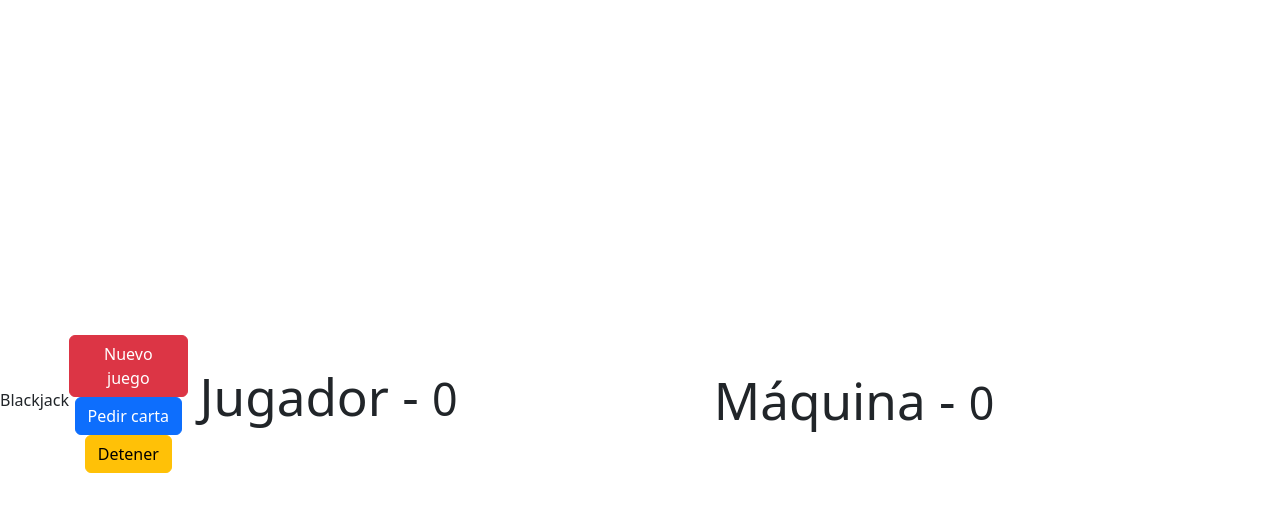
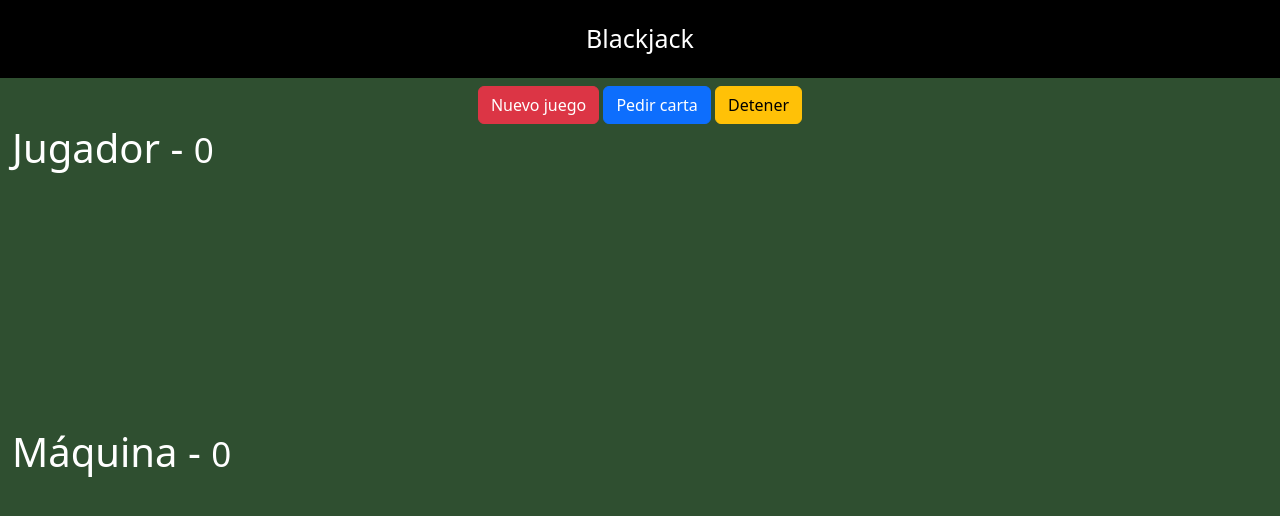
Before and after one commit to sebastian461/js-blackjack-vite, a website built with Vite: page index.html in a window 1280 px wide. Built offline with nearby package versions, Linux system fonts and the light colour scheme.

Commit message:
Style
Styles added

```diff
--- a/style.css
+++ b/style.css
@@ -1,97 +1,24 @@
-:root {
-  font-family: Inter, system-ui, Avenir, Helvetica, Arial, sans-serif;
-  line-height: 1.5;
-  font-weight: 400;
-
-  color-scheme: light dark;
-  color: rgba(255, 255, 255, 0.87);
-  background-color: #242424;
-
-  font-synthesis: none;
-  text-rendering: optimizeLegibility;
-  -webkit-font-smoothing: antialiased;
-  -moz-osx-font-smoothing: grayscale;
-  -webkit-text-size-adjust: 100%;
+html, body {
+  margin: 0;
+  background-color: #2f4f30;
+  color: white;
 }
 
-a {
-  font-weight: 500;
-  color: #646cff;
-  text-decoration: inherit;
-}
-a:hover {
-  color: #535bf2;
+.titulo {
+  text-align: center;
+  background-color: black;
+  color: white;
+  padding: 20px;
+  font-size: 25px;
 }
 
-body {
-  margin: 0;
-  display: flex;
-  place-items: center;
-  min-width: 320px;
-  min-height: 100vh;
+.carta {
+  position: relative;
+  width: 150px;
+  left: 100px;
+  margin-left: -75px;
 }
 
-h1 {
-  font-size: 3.2em;
-  line-height: 1.1;
+#maquina-cartas, #jugador-cartas {
+  height: 240px;
 }
-
-#app {
-  max-width: 1280px;
-  margin: 0 auto;
-  padding: 2rem;
-  text-align: center;
-}
-
-.logo {
-  height: 6em;
-  padding: 1.5em;
-  will-change: filter;
-  transition: filter 300ms;
-}
-.logo:hover {
-  filter: drop-shadow(0 0 2em #646cffaa);
-}
-.logo.vanilla:hover {
-  filter: drop-shadow(0 0 2em #f7df1eaa);
-}
-
-.card {
-  padding: 2em;
-}
-
-.read-the-docs {
-  color: #888;
-}
-
-button {
-  border-radius: 8px;
-  border: 1px solid transparent;
-  padding: 0.6em 1.2em;
-  font-size: 1em;
-  font-weight: 500;
-  font-family: inherit;
-  background-color: #1a1a1a;
-  cursor: pointer;
-  transition: border-color 0.25s;
-}
-button:hover {
-  border-color: #646cff;
-}
-button:focus,
-button:focus-visible {
-  outline: 4px auto -webkit-focus-ring-color;
-}
-
-@media (prefers-color-scheme: light) {
-  :root {
-    color: #213547;
-    background-color: #ffffff;
-  }
-  a:hover {
-    color: #747bff;
-  }
-  button {
-    background-color: #f9f9f9;
-  }
-}
```
